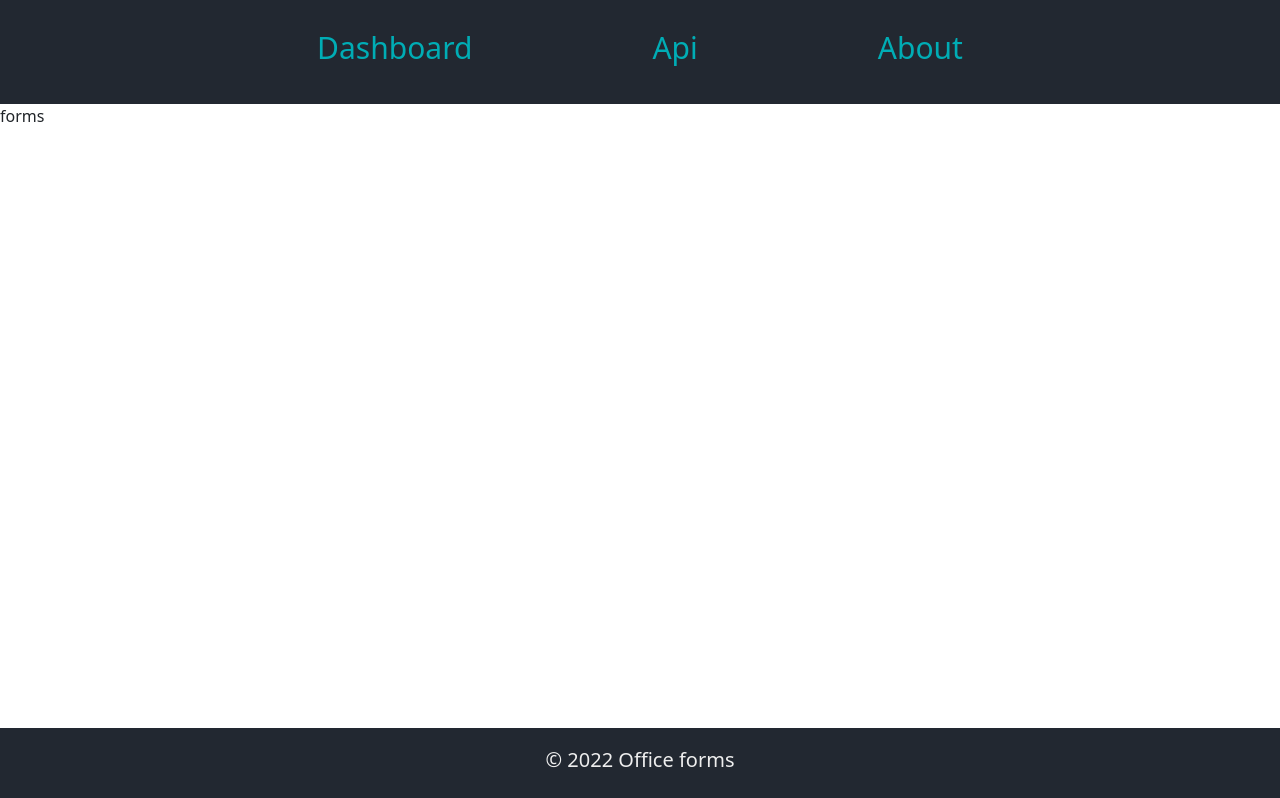
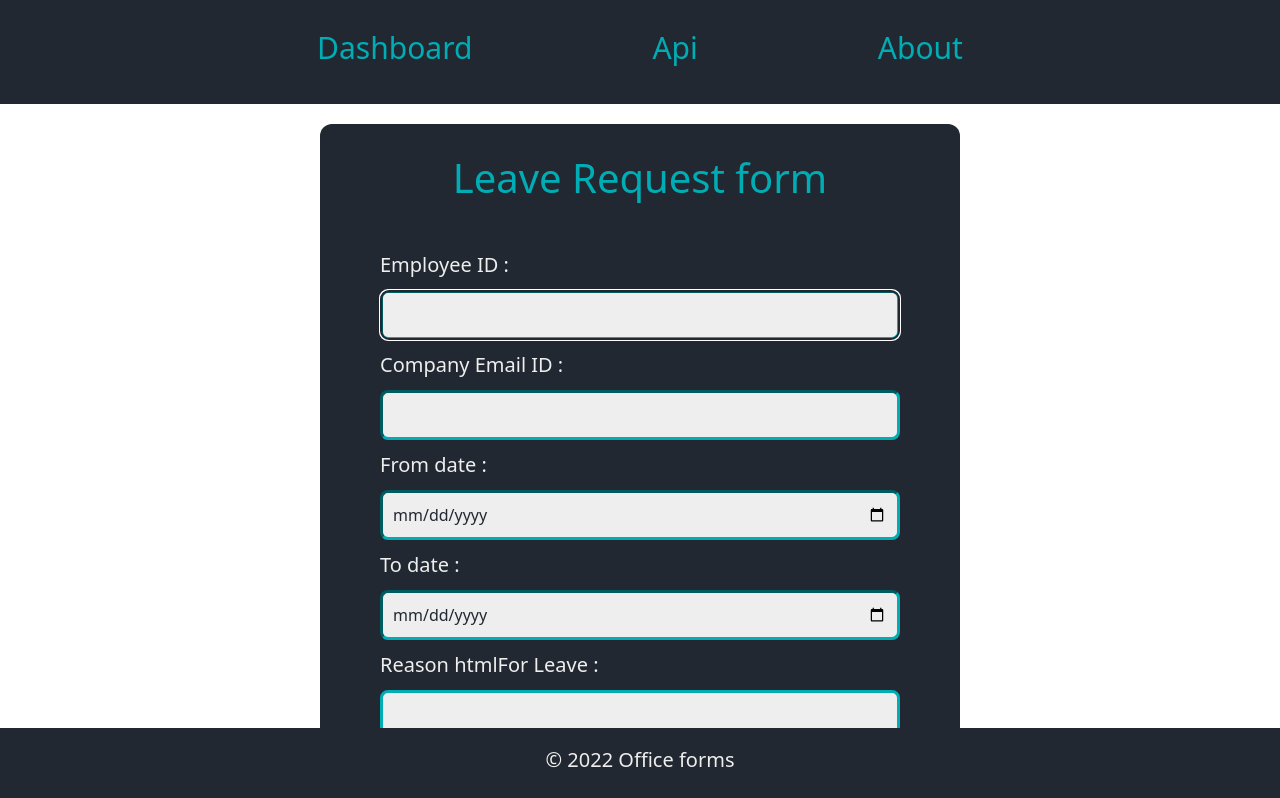
Before and after one commit to BrightonJoel/KissflowOfficeFormProject, a React (Create React App) app in the folder office-form-frontend/: page /leaveForm in a window 1280 px wide. Shown: the top 798 px of the page. Built offline with nearby package versions, Linux system fonts and the light colour scheme.

Commit message:
Leave form fronend created

```diff
--- a/office-form-frontend/src/forms/leaveForm.js
+++ b/office-form-frontend/src/forms/leaveForm.js
@@ -1,8 +1,29 @@
-import React from "react";
+import React, {useState} from "react";
+import { LeaveFormMain } from "./leaveFormStyles";
 
-export default function LeaveFrom(){
-    return(
-        <div>
-            forms
-        </div>)
+export default function LeaveFrom() {
+    const [statusMessage ,setStateMessage] = useState(null);
+    return (
+        <LeaveFormMain>
+            <h1>Leave Request form</h1>
+            <form>
+                <label htmlFor="EmpId">Employee ID : </label>
+                <input htmlFor="EmpId" type="text" autoFocus/>
+                <label htmlFor="EmpEmail">Company Email ID : </label>
+                <input htmlFor="EmpEmail" type="email" />
+                <label htmlFor="fromdate">From date : </label>
+                <input htmlFor="fromdate" type="date"></input>
+                <label htmlFor="todate">To date : </label>
+                <input htmlFor="todate" type="date" />
+                <label htmlFor="reason">Reason htmlFor Leave : </label>
+                <textarea rows="5" htmlFor="reason" minLength="10"></textarea>
+                {statusMessage ? (
+                <p>{statusMessage}</p>
+                ):(console.log("Message is null"))}
+                <button type="submit">Submit</button>
+                <button type="reset">Reset</button>
+            </form>
+
+        </LeaveFormMain>
+    )
 }
--- /dev/null
+++ b/office-form-frontend/src/forms/leaveFormStyles.js
@@ -0,0 +1,58 @@
+import styled from "styled-components";
+import { Colors } from "../gobal";
+
+export const LeaveFormMain = styled.div`
+  margin: 20px auto 100px;
+  background-color: ${Colors.darkest};
+  width: 50%;
+  border-radius:12px;
+  color:${Colors.lightest};
+  text-align: center;
+  padding: 30px;
+  form{
+    text-align:left;
+    padding: 30px 30px 0;
+    width: 100%;
+  }
+  h1{
+      color:${Colors.light}
+  }
+  label{
+      display:inline-block;
+      padding: 10px 10px 10px 0;
+      font-size: 1.25rem;
+  }
+  input{
+      display:inline-block;
+      padding: 10px;
+      outline-color:${Colors.darkest};
+      border-color:${Colors.light};
+      width: 100%;
+      border-radius: 8px;
+      background-color:${Colors.lightest};
+      color:${Colors.darkest};
+      border-width:3px;
+
+  }
+  textarea{
+      padding: 10px;
+      display:block;
+      border-color:${Colors.light};
+      outline-color:${Colors.darkest};
+      border-radius: 8px;
+      background-color:${Colors.lightest};
+      color:${Colors.darkest};
+      width: 100%;
+      border-width:3px;
+
+  }
+  button{
+    border-radius: 8px;
+    padding: 5px 20px;
+    background-color: ${Colors.light};
+    outline : None;
+    border-color: ${Colors.light};
+    color:${Colors.darkest};
+    margin:  20px 20px 20px 0;
+  }
+  `
--- a/office-form-frontend/src/pages/about.js
+++ b/office-form-frontend/src/pages/about.js
@@ -4,7 +4,7 @@ export default function About(){
     return(
         <div>
             <center>
-            <h1>created by the Brighton</h1>
+            <h1>Created by the Brighton</h1>
             <p><em>This was created to solve the problem I faced at my company</em></p>
             </center>
         </div>)
--- a/office-form-frontend/src/pages/dashboardStyles.js
+++ b/office-form-frontend/src/pages/dashboardStyles.js
@@ -32,6 +32,7 @@ export const DashboardForm = styled.div`
         background-color: ${Colors.light};
         outline : None;
         border-color: ${Colors.light};
+        color:${Colors.darkest}
     }
 
     `
```
